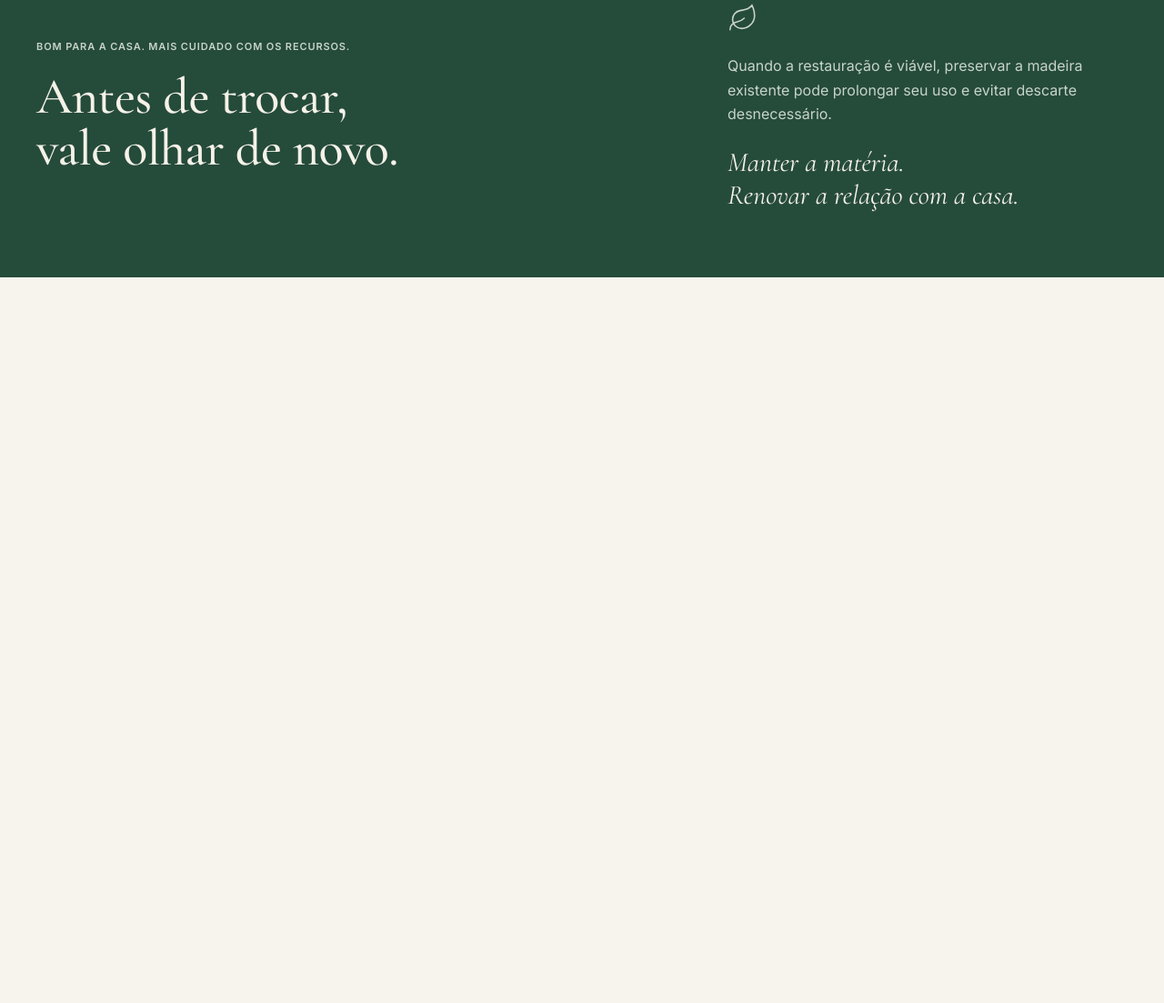
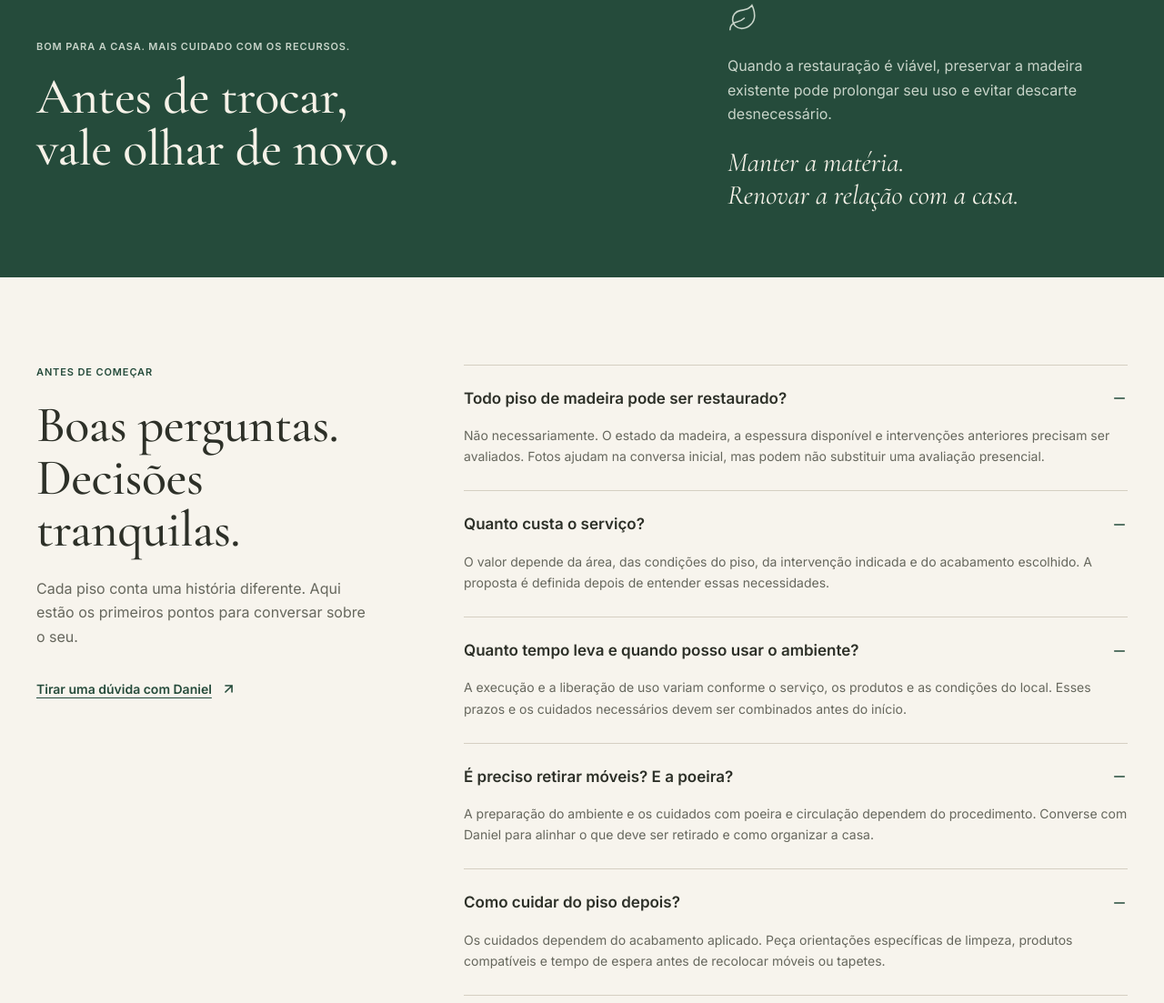
Before and after one commit to gabriel-candido-silva/Piso-Facil, a plain HTML site: page MVP/index.html in a window 1280 px wide. Shown: the part 4817-5920 px from the top of the page at 91% size. Before the commit the page ends 5122 px from the top, so only its background shows below. Drawn offline with nearby package versions, Linux system fonts and the light colour scheme.

Commit message:
feat: adicionando setima sessão da langing page

```diff
--- a/MVP/index.html
+++ b/MVP/index.html
@@ -463,6 +463,85 @@
     </div>
   </section>
 
+  <!-- Seção 7: Dúvidas Frequentes (FAQ) -->
+  <section id="faq" class="faq-section">
+    <div class="faq-container">
+      <!-- Coluna da Esquerda: Introdução das Dúvidas -->
+      <div class="faq-intro-col">
+        <span class="section-tag">Antes de começar</span>
+        <h2 class="section-title">
+          Boas perguntas.<br>
+          Decisões tranquilas.
+        </h2>
+        <p class="faq-description">
+          Cada piso conta uma história diferente. Aqui estão os primeiros pontos para conversar sobre o seu.
+        </p>
+        <a href="https://wa.me/" class="hero-link-secondary" target="_blank" rel="noopener noreferrer">
+          <span>Tirar uma dúvida com Daniel</span>
+          <img src="assets/icon-arrow-up-right.svg" alt="" width="17" height="17">
+        </a>
+      </div>
+
+      <!-- Coluna da Direita: Perguntas e Respostas -->
+      <div class="faq-list">
+        <!-- Item 01 -->
+        <details class="faq-item" open>
+          <summary class="faq-question">
+            <span class="faq-question-text">Todo piso de madeira pode ser restaurado?</span>
+            <span class="faq-icon-wrap" aria-hidden="true"></span>
+          </summary>
+          <div class="faq-answer">
+            <p>Não necessariamente. O estado da madeira, a espessura disponível e intervenções anteriores precisam ser avaliados. Fotos ajudam na conversa inicial, mas podem não substituir uma avaliação presencial.</p>
+          </div>
+        </details>
+
+        <!-- Item 02 -->
+        <details class="faq-item" open>
+          <summary class="faq-question">
+            <span class="faq-question-text">Quanto custa o serviço?</span>
+            <span class="faq-icon-wrap" aria-hidden="true"></span>
+          </summary>
+          <div class="faq-answer">
+            <p>O valor depende da área, das condições do piso, da intervenção indicada e do acabamento escolhido. A proposta é definida depois de entender essas necessidades.</p>
+          </div>
+        </details>
+
+        <!-- Item 03 -->
+        <details class="faq-item" open>
+          <summary class="faq-question">
+            <span class="faq-question-text">Quanto tempo leva e quando posso usar o ambiente?</span>
+            <span class="faq-icon-wrap" aria-hidden="true"></span>
+          </summary>
+          <div class="faq-answer">
+            <p>A execução e a liberação de uso variam conforme o serviço, os produtos e as condições do local. Esses prazos e os cuidados necessários devem ser combinados antes do início.</p>
+          </div>
+        </details>
+
+        <!-- Item 04 -->
+        <details class="faq-item" open>
+          <summary class="faq-question">
+            <span class="faq-question-text">É preciso retirar móveis? E a poeira?</span>
+            <span class="faq-icon-wrap" aria-hidden="true"></span>
+          </summary>
+          <div class="faq-answer">
+            <p>A preparação do ambiente e os cuidados com poeira e circulação dependem do procedimento. Converse com Daniel para alinhar o que deve ser retirado e como organizar a casa.</p>
+          </div>
+        </details>
+
+        <!-- Item 05 -->
+        <details class="faq-item" open>
+          <summary class="faq-question">
+            <span class="faq-question-text">Como cuidar do piso depois?</span>
+            <span class="faq-icon-wrap" aria-hidden="true"></span>
+          </summary>
+          <div class="faq-answer">
+            <p>Os cuidados dependem do acabamento aplicado. Peça orientações específicas de limpeza, produtos compatíveis e tempo de espera antes de recolocar móveis ou tapetes.</p>
+          </div>
+        </details>
+      </div>
+    </div>
+  </section>
+
   <!-- Atalho flutuante do WhatsApp -->
   <a href="https://wa.me/" class="floating-whatsapp" target="_blank" rel="noopener noreferrer" aria-label="Conversar no WhatsApp com Daniel Laranjeira">
     <img src="assets/icon-message-circle.svg" alt="WhatsApp" width="25" height="25">
--- a/MVP/style.css
+++ b/MVP/style.css
@@ -1051,6 +1051,103 @@ img {
   color: var(--color-cream-light);
 }
 
+/* --- FAQ Section (Dúvidas Frequentes) --- */
+.faq-section {
+  width: 100%;
+  background-color: var(--bg-primary);
+}
+
+.faq-container {
+  max-width: var(--max-content-width);
+  margin: 0 auto;
+  padding: 96px var(--page-padding-x);
+  display: flex;
+  align-items: flex-start;
+  justify-content: space-between;
+  gap: 100px;
+}
+
+.faq-intro-col {
+  flex: 0 0 370px;
+  width: 370px;
+  display: flex;
+  flex-direction: column;
+  gap: 22px;
+}
+
+.faq-description {
+  font-family: var(--font-sans);
+  font-size: 16px;
+  font-weight: 400;
+  line-height: 1.65;
+  color: var(--color-text-muted);
+}
+
+.faq-list {
+  flex: 1;
+  display: flex;
+  flex-direction: column;
+  border-bottom: 1px solid var(--color-border);
+}
+
+.faq-item {
+  border-top: 1px solid var(--color-border);
+  padding: 24px 0 26px;
+  display: flex;
+  flex-direction: column;
+  gap: 16px;
+}
+
+.faq-question {
+  display: flex;
+  justify-content: space-between;
+  align-items: center;
+  gap: 18px;
+  cursor: pointer;
+  list-style: none;
+}
+
+.faq-question::-webkit-details-marker,
+.faq-question::marker {
+  display: none;
+}
+
+.faq-question-text {
+  font-family: var(--font-sans);
+  font-size: 17px;
+  font-weight: 600;
+  line-height: 1.5;
+  color: var(--color-text-dark);
+  transition: color 0.2s ease;
+}
+
+.faq-item:hover .faq-question-text {
+  color: var(--color-brand);
+}
+
+.faq-icon-wrap {
+  width: 18px;
+  height: 18px;
+  flex-shrink: 0;
+  background-image: url('assets/icon-minus.svg');
+  background-size: contain;
+  background-repeat: no-repeat;
+  background-position: center;
+  transition: transform 0.2s ease;
+}
+
+details:not([open]) .faq-icon-wrap {
+  background-image: url('assets/icon-plus.svg');
+}
+
+.faq-answer p {
+  font-family: var(--font-sans);
+  font-size: 14px;
+  font-weight: 400;
+  line-height: 1.65;
+  color: var(--color-text-muted);
+}
+
 /* --- Floating WhatsApp Button --- */
 .floating-whatsapp {
   position: fixed;
@@ -1188,6 +1285,21 @@ img {
     flex: none;
     width: 100%;
     max-width: 500px;
+  }
+
+  .faq-container {
+    flex-direction: column;
+    gap: 48px;
+  }
+
+  .faq-intro-col {
+    flex: none;
+    width: 100%;
+    max-width: 600px;
+  }
+
+  .faq-list {
+    width: 100%;
   }
 }
 
@@ -1332,6 +1444,15 @@ img {
     font-size: 24px;
   }
 
+  .faq-container {
+    padding: 64px var(--page-padding-x);
+    gap: 36px;
+  }
+
+  .faq-question-text {
+    font-size: 16px;
+  }
+
   .floating-whatsapp {
     right: 20px;
     bottom: 20px;
```
Also changed, not shown: MVP/assets/icon-minus.svg (added), MVP/assets/icon-plus.svg (added).
